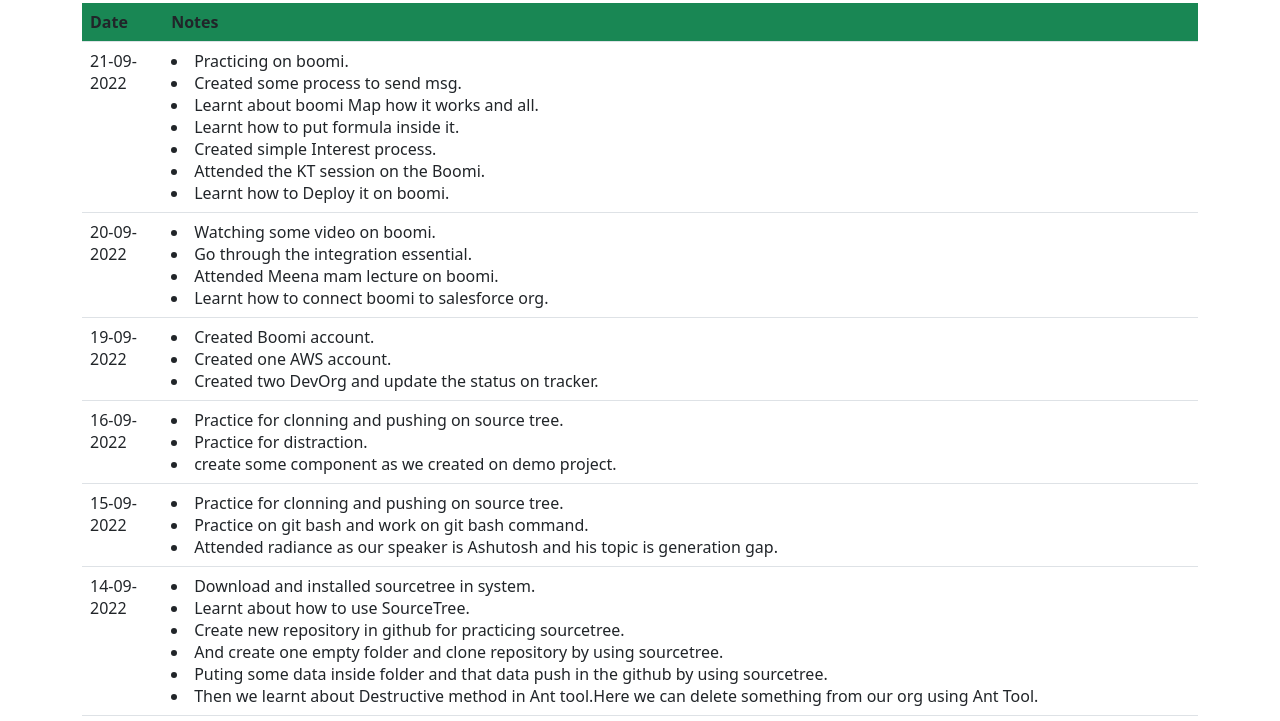
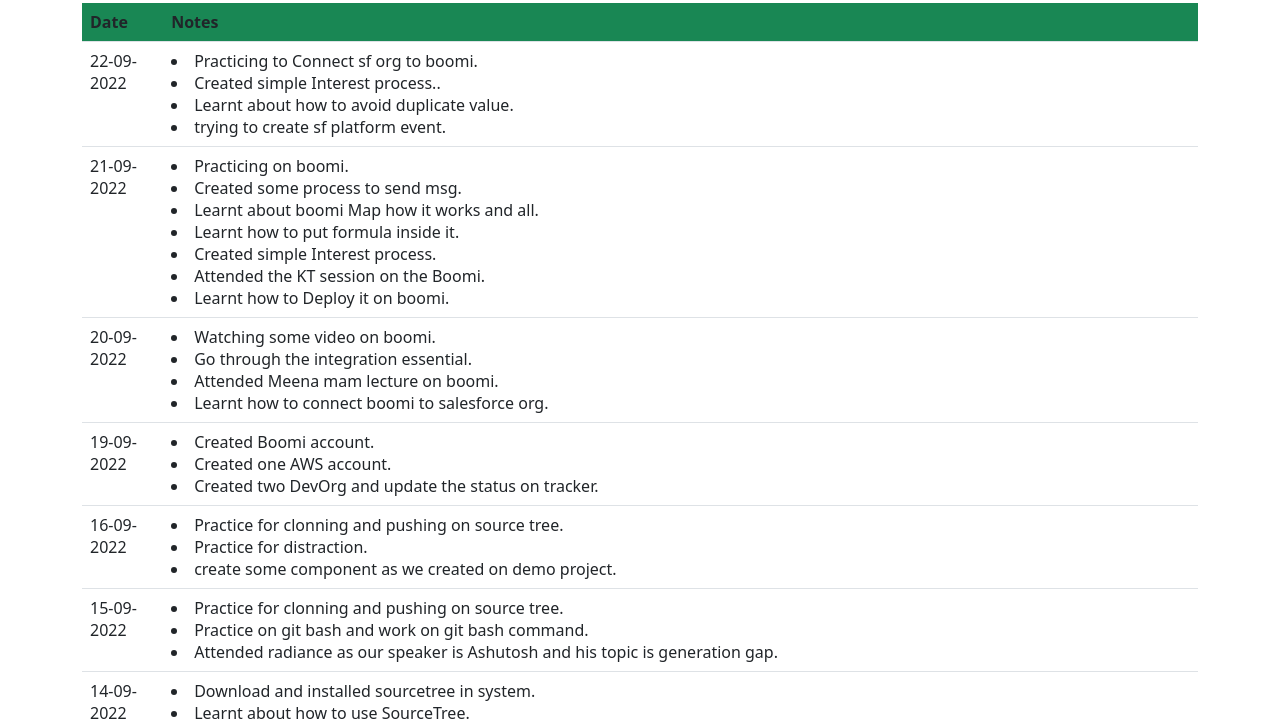
Before and after one commit to rahul-mrk/rahul-mrk.github.io, a plain HTML site: page Journal.html in a window 1280 px wide. Shown: the part 53-774 px from the top of the page. Drawn offline with nearby package versions, Linux system fonts and the light colour scheme.

Commit message:
Add files via upload

```diff
--- a/Journal.html
+++ b/Journal.html
@@ -16,6 +16,14 @@
             </thead>
             <tbody>
 			<tr>
+			<tr>
+				<td>22-09-2022</td>
+				<td>
+				<li>Practicing to Connect sf org to boomi.</li>
+				<li>Created simple Interest process..</li>
+				<li>Learnt about how to avoid duplicate value.</li>
+				<li>trying to create sf platform event.</li>
+				</tr>
 			<tr>
 				<td>21-09-2022</td>
 				<td>
```
